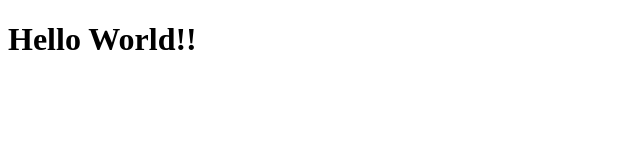
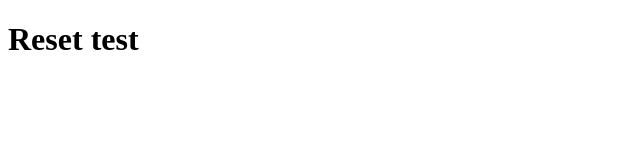
Before and after one commit to stchapter/git-test, a plain HTML site: page index.html in a window 1280 px wide. Shown: the whole page, without its empty margins (0-640 px from the left). Drawn offline with Linux system fonts and the light colour scheme.

Commit message:
reset test

```diff
--- a/index.html
+++ b/index.html
@@ -7,6 +7,6 @@
     <title>Document</title>
 </head>
 <body>
-    <h1>Hello World!!</h1>
+    <h1>Reset test</h1>
 </body>
 </html>
```
